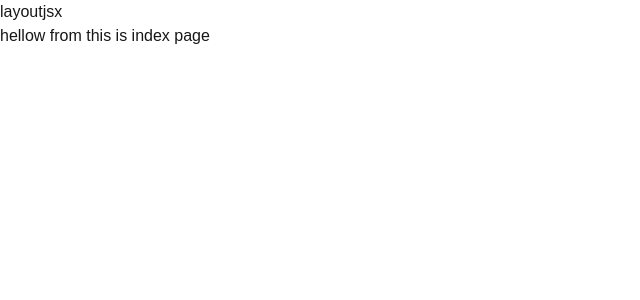
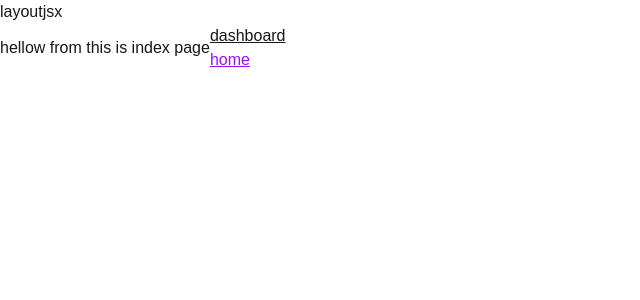
Before and after one commit to kumar63086/NEXTJS, a Next.js app in the folder learing-nextjs/: page / in a window 1280 px wide. Shown: the top 300 px of the page, without its empty margins (0-640 px from the left). Built offline with nearby package versions, Linux system fonts and the light colour scheme.

Commit message:
this is navigation

```diff
--- /dev/null
+++ b/learing-nextjs/app/home/page.tsx
@@ -0,0 +1,5 @@
+export default function Home(){
+    return(
+        <h1>this is home page</h1>
+    )
+}
--- a/learing-nextjs/app/page.tsx
+++ b/learing-nextjs/app/page.tsx
@@ -1,10 +1,16 @@
 import Image from "next/image";
+import Link from "next/link";
 
 export default function Home() {
   return (
-    <><h1>hellow from this is index page </h1>
+    <div className="flex items-center"><h1>hellow from this is index page </h1>
+      <div>
 
-    </>
+        <Link href="/dashboard" className="underline">dashboard</Link>
+        <br/>
+        <Link href="/home" className="underline text-purple-600 " >home</Link>
+        </div>
+    </div>
 
 
   );
```
